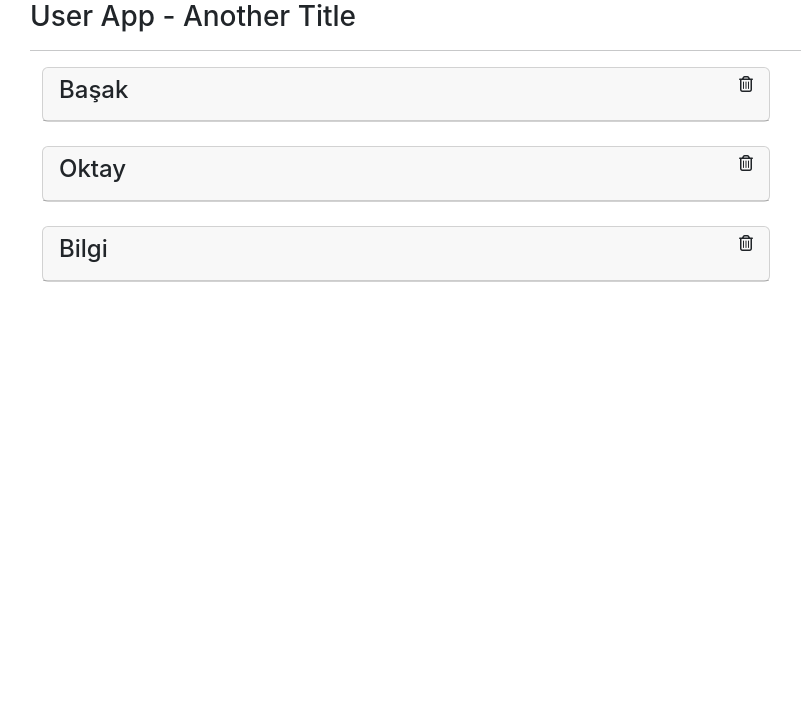
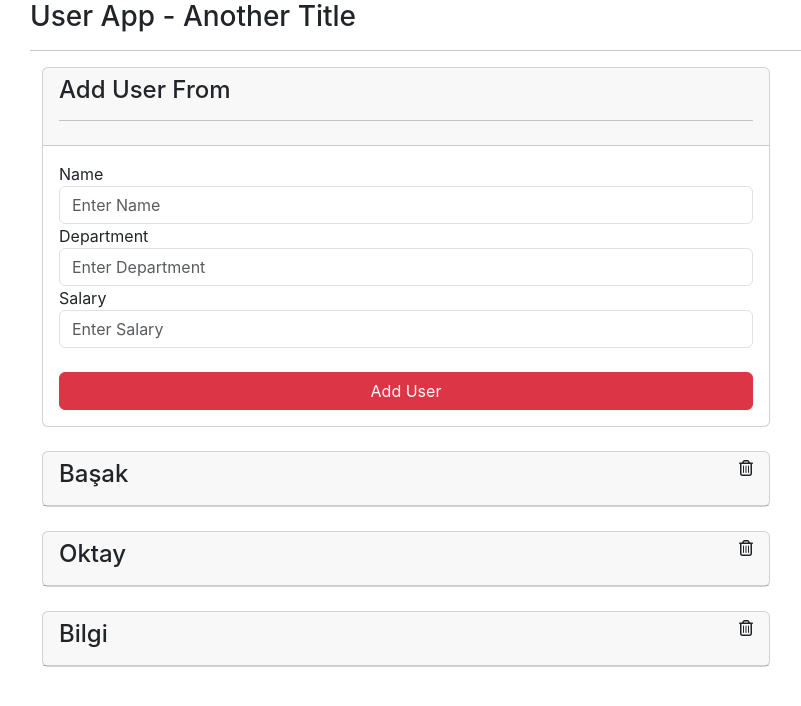
Before and after one commit to anti-pc/reactapp, a React (Create React App) app: page / in a window 1280 px wide. Shown: the top 706 px of the page, without its empty margins (52-853 px from the left). Built offline with nearby package versions, Linux system fonts and the light colour scheme.

Commit message:
AddUser form included

```diff
--- a/src/App.js
+++ b/src/App.js
@@ -1,5 +1,5 @@
 import React, { Component } from 'react'
-import User from "./components/User";
+import AddUser from "./components/AddUser";
 import Users from "./components/Users";
 import Navbar from "./components/Navbar";
 
@@ -12,6 +12,7 @@
         <Navbar title = "User App" altTitle = "Another Title" />
         <hr/>
 
+        <AddUser />
         <Users />
       </div>
     )
--- /dev/null
+++ b/src/components/AddUser.js
@@ -0,0 +1,63 @@
+import React, { Component } from 'react'
+
+class AddUser extends Component {
+  render() {
+    return (
+    <div className='container'>
+        <div className='col-md-8 mb-4'>
+
+            <div className='card'>
+                <div className='card-header'>
+                    <h4>Add User From</h4>
+                    <hr/>
+                </div>
+
+                <div className='card-body'>
+                    <form>
+                        <div className='form-group'>
+                            <label htmlFor="name">Name</label>
+                            <input
+                            type="text"
+                            name="name"
+                            id="id"
+                            placeholder="Enter Name"
+                            className='form-control'
+                            />
+                        </div>
+                        <div className='form-group'>
+                            <label htmlFor="department">Department</label>
+                            <input
+                            type="text"
+                            name="department"
+                            id="department"
+                            placeholder="Enter Department"
+                            className='form-control'
+                            />
+                        </div>
+                        <div className='form-group'>
+                            <label htmlFor="salary">Salary</label>
+                            <input
+                            type="text"
+                            name="salary"
+                            id="salary"
+                            placeholder="Enter Salary"
+                            className='form-control'
+                            />
+                        </div>
+                        <br/>
+                        <button className='btn btn-danger w-100' type="submit">Add User</button>
+
+                    </form>
+
+                </div>
+
+            </div>
+
+        </div>
+
+    </div>
+    )
+  }
+}
+
+export default AddUser;
```
Also changed, not shown: src/components/User.js (line endings or trailing spaces).
